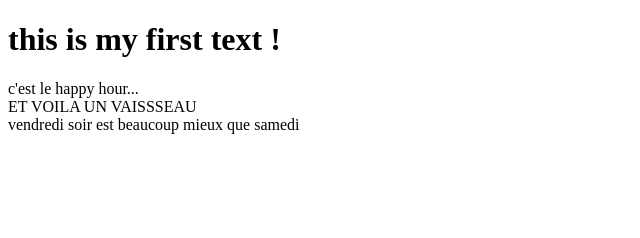
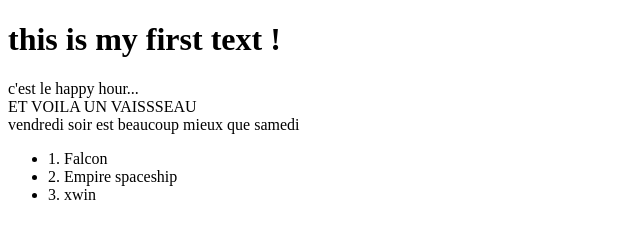
Before and after one commit to ZIPPOcells/formation-git-master, a plain HTML site: page index.html in a window 1280 px wide. Shown: the whole page, without its empty margins (0-640 px from the left). Drawn offline with Linux system fonts and the light colour scheme.

Commit message:
feat: ul list ship

```diff
--- a/index.html
+++ b/index.html
@@ -17,5 +17,10 @@
     <span>
         vendredi soir est beaucoup mieux que samedi
     </span>
+    <ul>
+        <li>1. Falcon</li>
+        <li>2. Empire spaceship</li>
+        <li>3. xwin</li>
+    </ul>
 </body>
 </html>
```
